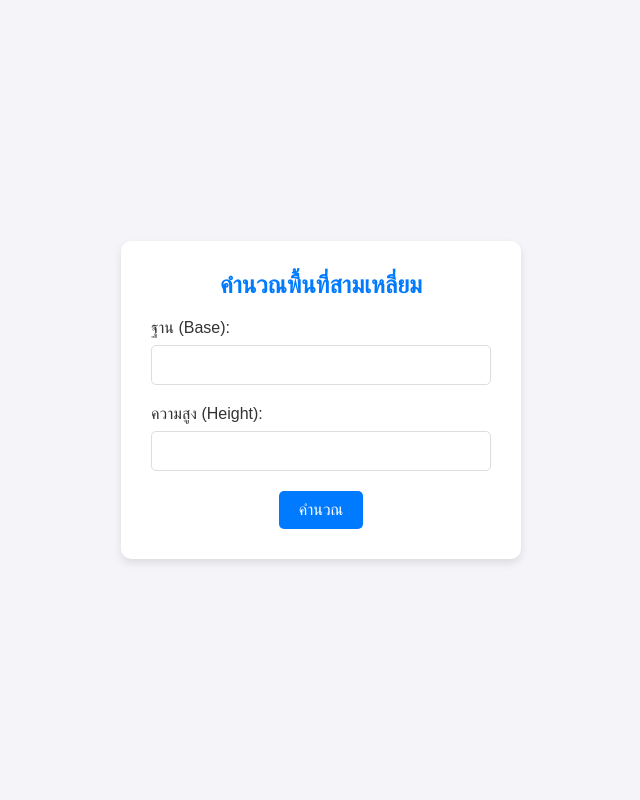
After one commit to KIMM1CH/phpSarawut111, a PHP site: page /triangle_area_form.php in a window 1280 px wide. The commit adds this page. Shown: the whole page, without its empty margins (319-959 px from the left). Run offline with PHP 8.4, Linux system fonts and the light colour scheme.

Commit message:
Add files via upload

```diff
--- /dev/null
+++ b/triangle_area_form.php
@@ -0,0 +1,102 @@
+<!DOCTYPE html>
+<html lang="en">
+<head>
+    <meta charset="UTF-8">
+    <meta name="viewport" content="width=device-width, initial-scale=1.0">
+    <title>คำนวณพื้นที่สามเหลี่ยม</title>
+    <style>
+        /* Reset margin and padding */
+        * {
+            margin: 0;
+            padding: 0;
+            box-sizing: border-box;
+        }
+
+        /* Body Style */
+        body {
+            font-family: 'Arial', sans-serif;
+            background-color: #f4f4f9;
+            color: #333;
+            display: flex;
+            justify-content: center;
+            align-items: center;
+            height: 100vh;
+            margin: 0;
+        }
+
+        /* Container for the form */
+        .container {
+            background-color: white;
+            padding: 30px;
+            border-radius: 10px;
+            box-shadow: 0 4px 8px rgba(0, 0, 0, 0.1);
+            width: 100%;
+            max-width: 400px;
+            text-align: center;
+        }
+
+        h1 {
+            font-size: 24px;
+            margin-bottom: 20px;
+            color: #007bff;
+        }
+
+        label {
+            font-size: 16px;
+            display: block;
+            margin-bottom: 8px;
+            text-align: left;
+        }
+
+        input[type="number"] {
+            width: 100%;
+            padding: 10px;
+            margin-bottom: 20px;
+            border: 1px solid #ddd;
+            border-radius: 5px;
+            font-size: 16px;
+            color: #333;
+        }
+
+        button {
+            padding: 10px 20px;
+            background-color: #007bff;
+            color: white;
+            font-size: 16px;
+            border: none;
+            border-radius: 5px;
+            cursor: pointer;
+            transition: background-color 0.3s ease;
+        }
+
+        button:hover {
+            background-color: #0056b3;
+        }
+
+        /* Responsiveness */
+        @media (max-width: 600px) {
+            h1 {
+                font-size: 20px;
+            }
+
+            input[type="number"], button {
+                font-size: 14px;
+            }
+        }
+    </style>
+</head>
+<body>
+    <div class="container">
+        <h1>คำนวณพื้นที่สามเหลี่ยม</h1>
+        <form action="triangle_area.php" method="post">
+            <label for="base">ฐาน (Base): </label>
+            <input type="number" name="base" id="base" required><br>
+
+            <label for="height">ความสูง (Height): </label>
+            <input type="number" name="height" id="height" required><br>
+
+            <button type="submit">คำนวณ</button>
+        </form>
+    </div>
+</body>
+</html>
```
Also changed, not shown: triangle_area.php (+78 -9 lines).
